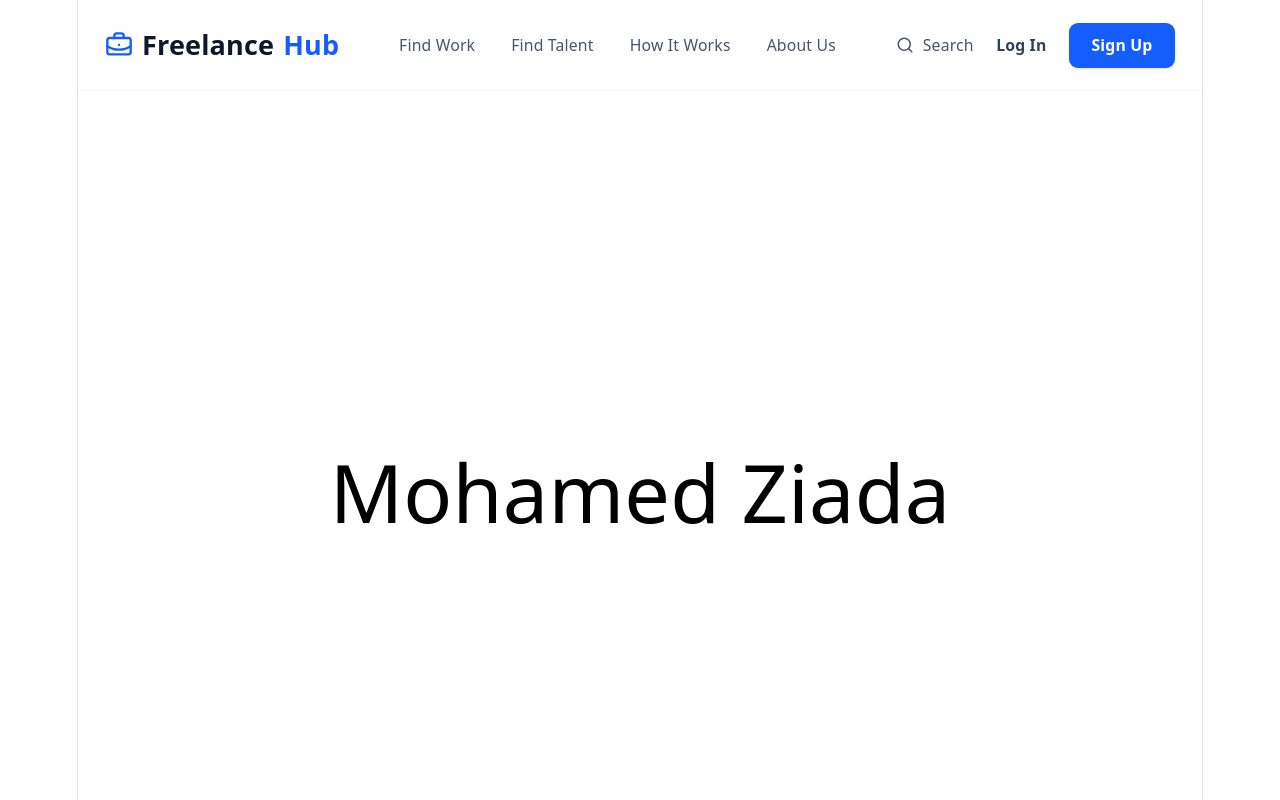
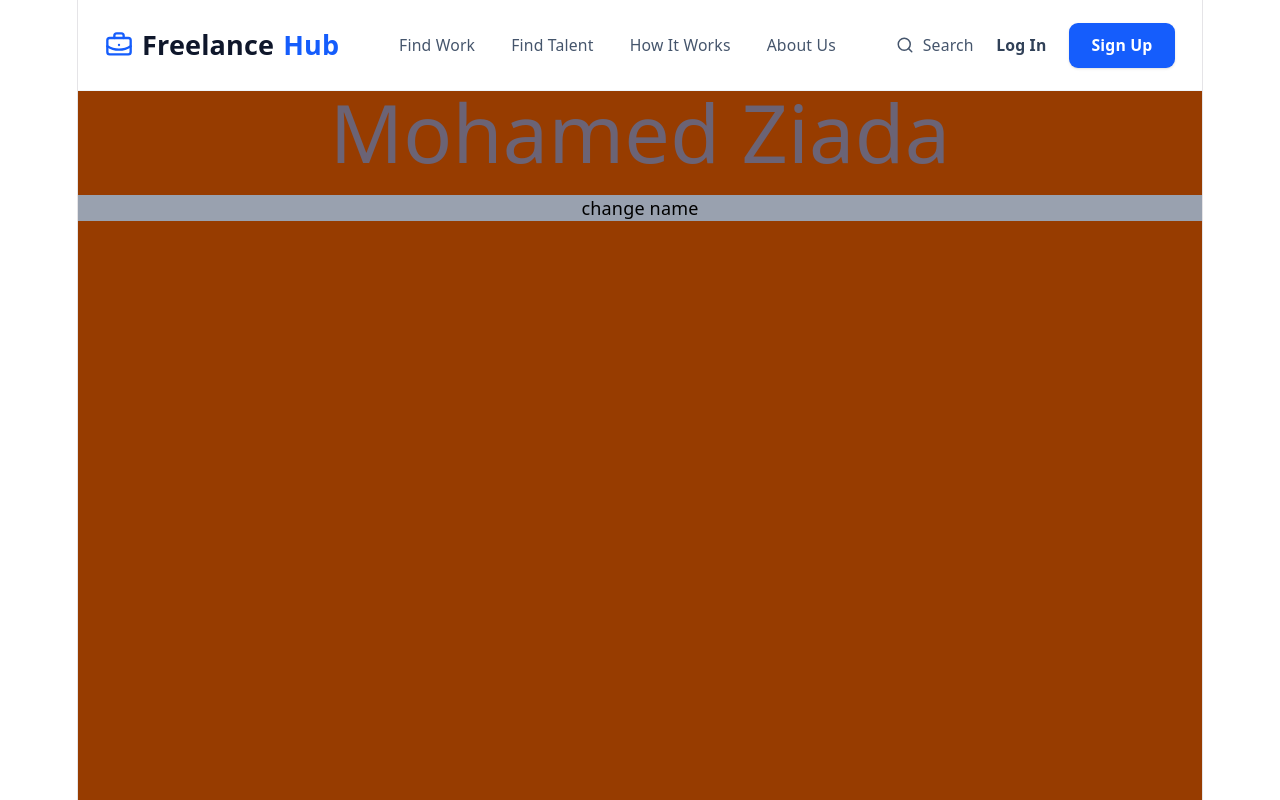
Before and after one commit to mohamedziada-dev/Test_2, a React (Vite) app: page / in a window 1280 px wide. Shown: the top 800 px of the page. Built offline with nearby package versions, Linux system fonts and the light colour scheme.

Commit message:
add button change name

```diff
--- a/src/pages/Home.jsx
+++ b/src/pages/Home.jsx
@@ -1,10 +1,23 @@
+import { useState } from "react"
 
 export default function Home() {
+  const [name, setName] =   useState("Mohamed Ziada");
+  function changeName()
+  {
+    if(name == "Mohamed Ziada")
+      return setName ("Mohamed Eldawly");
+    else
+      return setName ("Mohamed Ziada");
+  }
   return (
-    <div  className="flex flex-col text-7xl text-center items-center justify-center h-screen text-black">
 
+
+    <div className="h-screen bg-amber-800 flex flex-col gap-5" >
         {/* HomaPage */}
-        <p className="text-7xl text-center items-center">Mohamed Ziada </p>
+        <p className="text-7xl text-center items-center"> {name}</p>
+        <button onClick={changeName} className="bg-gray-400 text-black">
+          change name
+        </button>
     </div>
   )
 }
```
